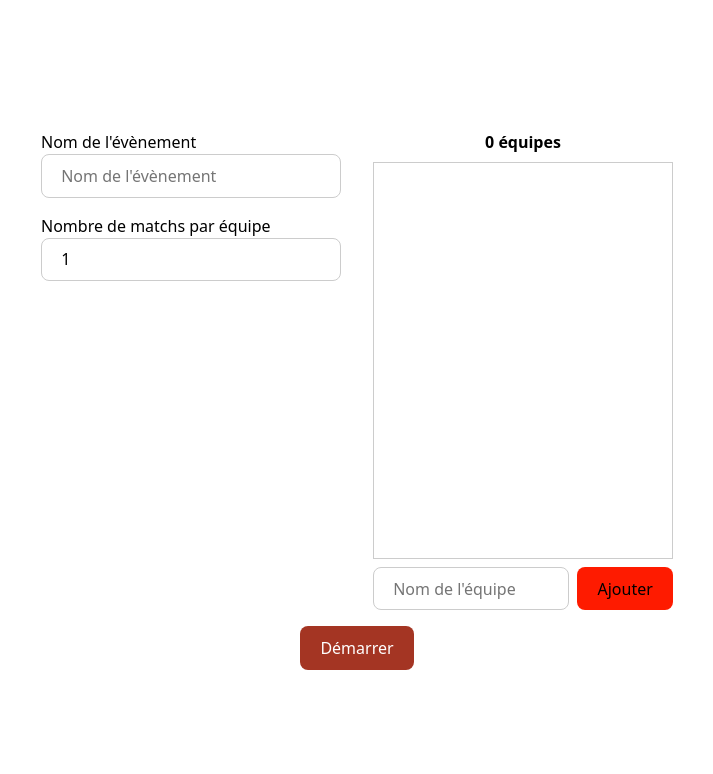
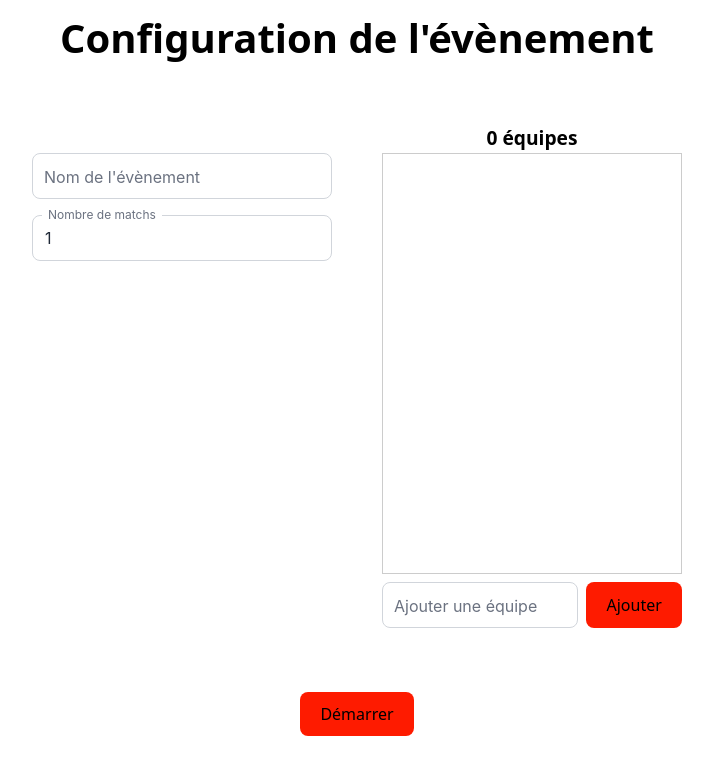
Before and after one commit to syukoGit/Cochonnet-18, a React (Vite) app: page /config in a window 1280 px wide. Shown: the top 774 px of the page, without its empty margins (283-996 px from the left). Built offline with nearby package versions, Linux system fonts and the light colour scheme.

Commit message:
Refactor EventConfig component to use FloatingLabelInput for improved UI consistency and accessibility

```diff
--- a/src/pages/EventConfig.css
+++ b/src/pages/EventConfig.css
@@ -3,30 +3,45 @@
   flex-direction: column;
   align-items: center;
   justify-content: center;
-  gap: 1rem;
+  gap: 4rem;
   width: 100%;
   height: 100%;
+  padding: 1rem;
+  padding-bottom: 4rem;
+}
+
+.config-title, .start-button {
+  flex: 0;
 }
 
 .config-container {
-  display: flex;
-  gap: 2rem;
-  max-height: 60vh;
   flex: 1;
+  display: grid;
+  grid-template-columns: repeat(2, 1fr);
+  grid-template-rows: auto 1fr auto;
+  grid-column-gap: 50px;
+  grid-row-gap: 0px;
+  width: 650px;
+  max-height: 70%;
 }
 
-.left-panel,
-.right-panel {
+.left-panel {
+  grid-area: 2 / 1 / 4 / 2;
   display: flex;
   flex-direction: column;
-  width: 300px;
+  gap: 1rem;
 }
 
-.field {
-  display: flex;
-  flex-direction: column;
-  margin-bottom: 1rem;
-  align-items: flex-start;
+.team-list-header {
+  grid-area: 1 / 2 / 2 / 3;
+}
+
+.team-list-container {
+  grid-area: 2 / 2 / 3 / 3;
+}
+
+.team-add {
+  grid-area: 3 / 2 / 4 / 3;
 }
 
 .team-header {
@@ -35,15 +50,17 @@
 }
 
 .team-list-container {
-  flex: 1;
   overflow-y: auto;
   margin-bottom: 0.5rem;
   border: 1px solid #ccc;
   padding: 0.5rem;
+  height: 100%;
+  max-height: 100%;
+  overflow-y: auto;
+  overflow-x: hidden;
 }
 
 .team-list {
-  list-style: none;
   padding: 0;
   margin: 0;
 }
@@ -51,9 +68,5 @@
 .team-add {
   display: flex;
   gap: 0.5rem;
+  margin-top: 0.5rem;
 }
-
-.start-button {
-  background-color: #a43523;
-  color: white;
-}
--- a/src/pages/EventConfig.tsx
+++ b/src/pages/EventConfig.tsx
@@ -2,6 +2,7 @@ import { useState } from 'react';
 import { useAppDispatch, useAppSelector } from '../store/hooks';
 import { addTeam, setMatches, setName } from '../store/eventSlice';
 import './EventConfig.css';
+import FloatingLabelInput from '../components/FloatingLabelInput';
 
 function EventConfig() {
   const dispatch = useAppDispatch();
@@ -17,30 +18,24 @@ function EventConfig() {
 
   return (
     <div className="config-wrapper">
+      <h1 className="config-title">Configuration de l'évènement</h1>
       <div className="config-container">
         <div className="left-panel">
-          <div className="field">
-            <label>Nom de l'évènement</label>
-            <input
-              type="text"
+          <FloatingLabelInput
+            id="event-name"
+            label="Nom de l'évènement"
             value={name}
-              placeholder="Nom de l'évènement"
             onChange={(e) => dispatch(setName(e.target.value))}
           />
-          </div>
-          <div className="field">
-            <label>Nombre de matchs par équipe</label>
-            <input
+          <FloatingLabelInput
+            id="nb-matches"
+            label="Nombre de matchs"
             type="number"
-              min={1}
-              value={matches}
-              placeholder="Nombre de matchs"
+            value={matches.toString()}
             onChange={(e) => dispatch(setMatches(Number(e.target.value)))}
           />
         </div>
-        </div>
-        <div className="right-panel">
-          <div className="team-header">{teams.length} équipes</div>
+        <h4 className="team-list-header">{teams.length} équipes</h4>
         <div className="team-list-container">
           <ul className="team-list">
             {teams.map((team) => (
@@ -49,17 +44,22 @@ function EventConfig() {
           </ul>
         </div>
         <div className="team-add">
-            <input
+          <FloatingLabelInput
+            id="team-name"
+            label="Ajouter une équipe"
+            value={newTeam}
+            onChange={(e) => setNewTeam(e.target.value)}
             type="text"
-              value={newTeam}
-              placeholder="Nom de l'équipe"
-              onChange={(e) => setNewTeam(e.target.value)}
+            name="team-name"
           />
-            <button onClick={handleAddTeam}>Ajouter</button>
+          <button type="button" onClick={handleAddTeam}>
+            Ajouter
+          </button>
         </div>
       </div>
-      </div>
-      <button className="start-button">Démarrer</button>
+      <button className="start-button" type="button">
+        Démarrer
+      </button>
     </div>
   );
 }
```
Lines whose indentation alone changed are shown as unchanged.
